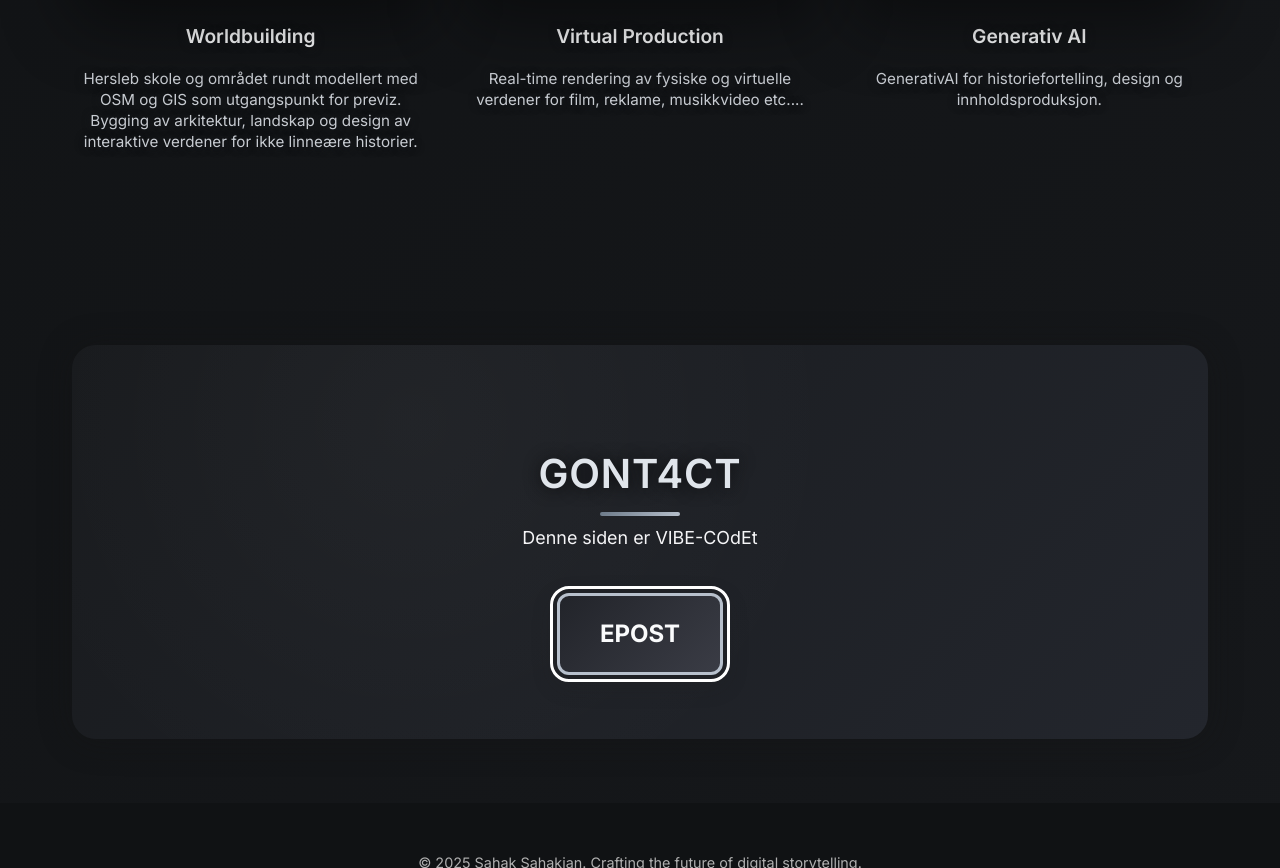
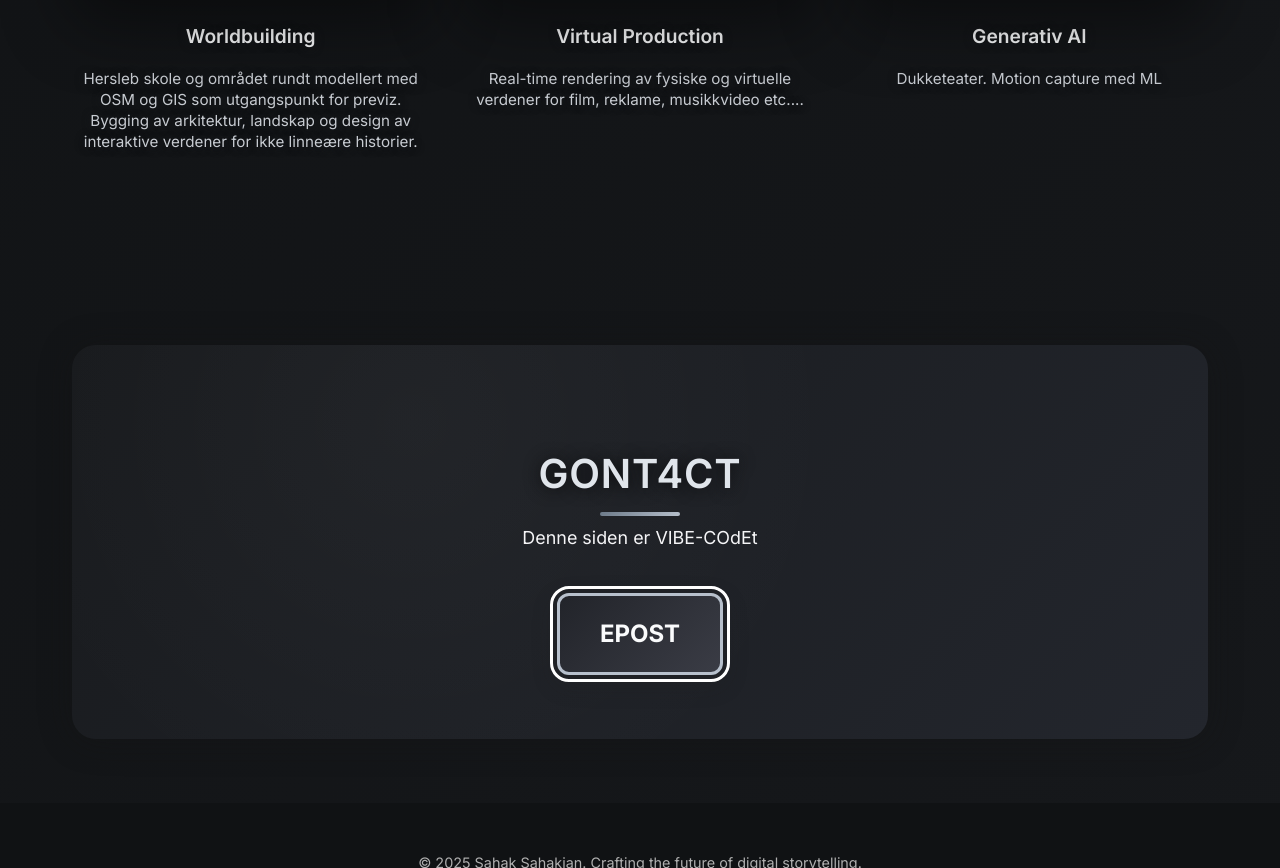
Before and after one commit to lubiteltv/sahak-portfolio, a website: page index.html in a window 1280 px wide. Shown: the part 1103-1971 px from the top of the page. Drawn offline with Linux system fonts and the light colour scheme.

Commit message:
Update video description in index.html

```diff
--- a/index.html
+++ b/index.html
@@ -443,7 +443,7 @@
           </div>
           <div class="video-title">Generativ AI</div>
           <div class="video-description">
-            GenerativAI for historiefortelling, design og innholdsproduksjon.
+            Dukketeater. Motion capture med ML
           </div>
         </div>
       </div>
```
